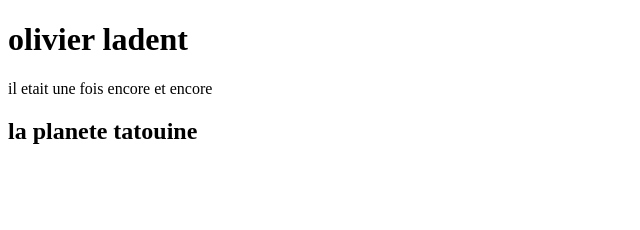
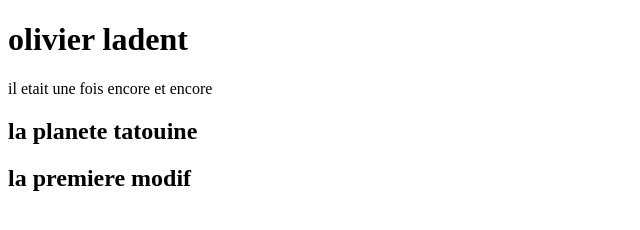
Before and after one commit to oladent/formation-git-, a plain HTML site: page index.html in a window 1280 px wide. Shown: the whole page, without its empty margins (0-640 px from the left). Drawn offline with Linux system fonts and the light colour scheme.

Commit message:
Update index.html

```diff
--- a/index.html
+++ b/index.html
@@ -10,5 +10,6 @@
     <h1> olivier ladent </h1>
     <div> il etait une fois encore et encore </div>
     <h2>la planete tatouine</h2>
+    <h2>la  premiere modif </h2>
 </body>
 </html>
```
